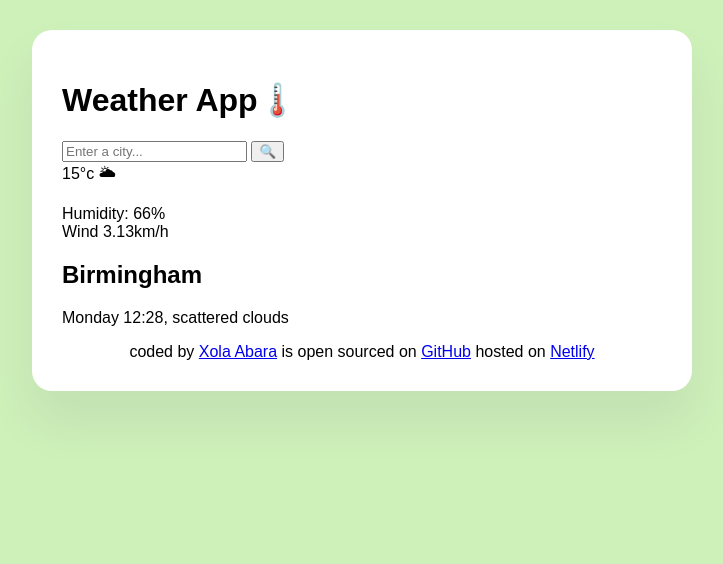
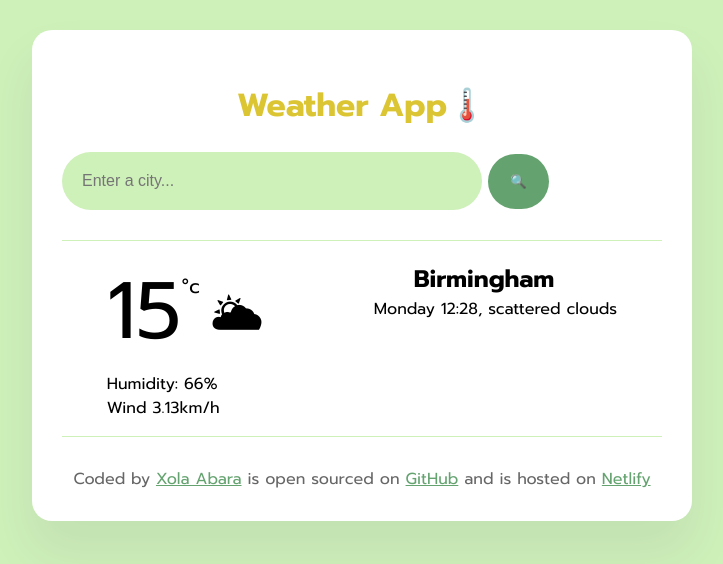
Before and after one commit to xo1111/Xo-s-Weather-App, a plain HTML site: page index.html in a window 1280 px wide. Shown: the whole page, without its empty margins (278-1001 px from the left). Drawn offline with Linux system fonts and the light colour scheme.

Commit message:
added basic css

```diff
--- a/index.html
+++ b/index.html
@@ -5,6 +5,9 @@
     <meta http-equiv="X-UA-Compatible" content="IE=edge">
     <meta name="viewport" content="width=device-width, initial-scale=1.0">
     <link href="src/styles.css" rel="stylesheet" type="text/css" />
+    <link rel="preconnect" href="https://fonts.googleapis.com">
+<link rel="preconnect" href="https://fonts.gstatic.com" crossorigin>
+<link href="https://fonts.googleapis.com/css2?family=Prompt:ital,wght@0,100;0,200;0,300;0,400;0,500;0,600;0,700;0,800;0,900;1,100;1,200;1,300;1,400;1,500;1,600;1,700;1,800;1,900&display=swap" rel="stylesheet">
     <title>Xo's Weather App</title>
 </head>
 <body>
@@ -13,35 +16,38 @@
         <h1>
             Weather App🌡️
         </h1>
-        <form>
-            <input type="search" placeholder="Enter a city..." required/>
-            <input type="submit" value="🔍">
+        <form class="search-form">
+            <input type="search" placeholder="Enter a city..." required class="search-form-input"/>
+            <input type="submit" value="🔍" class="search-form-button">
         </form>
     </header>
 
     <main>
+        <div class="weather-app-details">
        <div>
-           15°c 🌥
-        </div>
-       <div>
-        <p>
+        <div class="weather-app-temp-details">
+         <div class="weather-app-temperature">15</div>
+         <div class="weather-app-unit">°c</div>
+         <div class="weather-app-icon">🌥</div>
+         </div>
+           <p>
             Humidity: 66% <br />
             Wind 3.13km/h
         </p>
-       </div>
-
+        </div>
         <div>
         <h2>
             Birmingham
         </h2>
-        <p>
+        <p class="date-time">
             Monday 12:28, scattered clouds
 
         </p>
         </div>
+        </div>
     </main>
     <footer>
-        coded by <a href="https://github.com/xo1111"  target = "_blank">Xola Abara</a> is open sourced on <a href="https://github.com/xo1111/Xo-s-Weather-App"  target = "_blank">GitHub</a> hosted on <a href="https://main--xo-weather-app.netlify.app/"  target = "_blank">Netlify</a>
+        Coded by <a href="https://github.com/xo1111"  target = "_blank">Xola Abara</a> is open sourced on <a href="https://github.com/xo1111/Xo-s-Weather-App"  target = "_blank">GitHub</a> and is hosted on <a href="https://main--xo-weather-app.netlify.app/"  target = "_blank">Netlify</a>
     </footer>
      </div>
 </body>
--- a/src/styles.css
+++ b/src/styles.css
@@ -1,6 +1,9 @@
 body {
     background-color: #cef0b9;
     font-family:"Prompt", sans-serif;
+}
+a{
+    color:#64a36f;
 }
 .weather-app{
     background: white;
@@ -10,6 +13,65 @@ body {
     box-shadow: 0 30px 50px rgba(65, 50, 100, 0.08);
     border-radius: 20px;
 }
+h1 {
+    text-align: center;
+    color: #dcc532;
+
+}
+header{
+    border-bottom: 1px solid #cef0b9;
+    padding: 0px 0px 30px 0px;
+}
+.search-form-input{
+    background: #cef0b9;
+    border: none;
+    border-radius: 50px;
+    width:70%;
+    padding: 20px;
+    font-size: 16px;
+}
+.search-form-button{
+    background:#64a36f;
+    border:none;
+    padding: 20px 22px;
+    border-radius: 150px;
+}
+.weather-app-details {
+    display: flex;
+    justify-content: space-around;
+}
+.weather-app-temp-details {
+    display: flex;
+    margin-top: 10px;
+}
+.weather-app-temperature {
+    font-size: 80px;
+}
+
+.weather-app-unit{
+    margin-top: 20px;
+    font-size: 20px;
+}
+.weather-app-icon {
+    margin-top: 30px;
+    margin-left: 10px;
+    font-size: 50px;
+}
+
+.weather-app-details p {
+    margin-top: 0;
+    margin-bottom: 16px;
+}
+.weather-app-details h2 {
+    margin-bottom: 0;
+    margin-left: 60px;
+}
+.date-time {
+    margin-left: 20px;
+}
 footer{
+    border-top: 1px solid #cef0b9;
+    padding:30px 0px 0px 0px;
     text-align: center;
+    color: rgba(0,0,0,0.6);
 }
```
